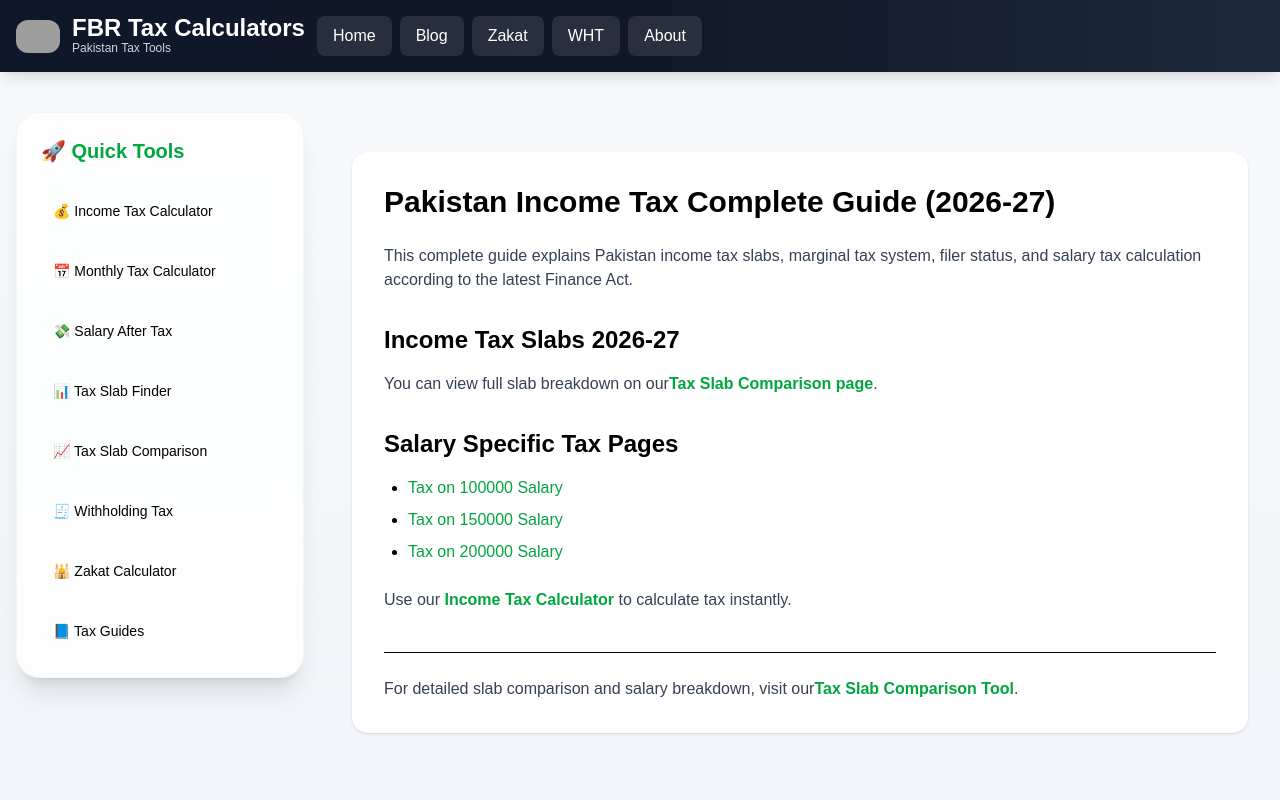
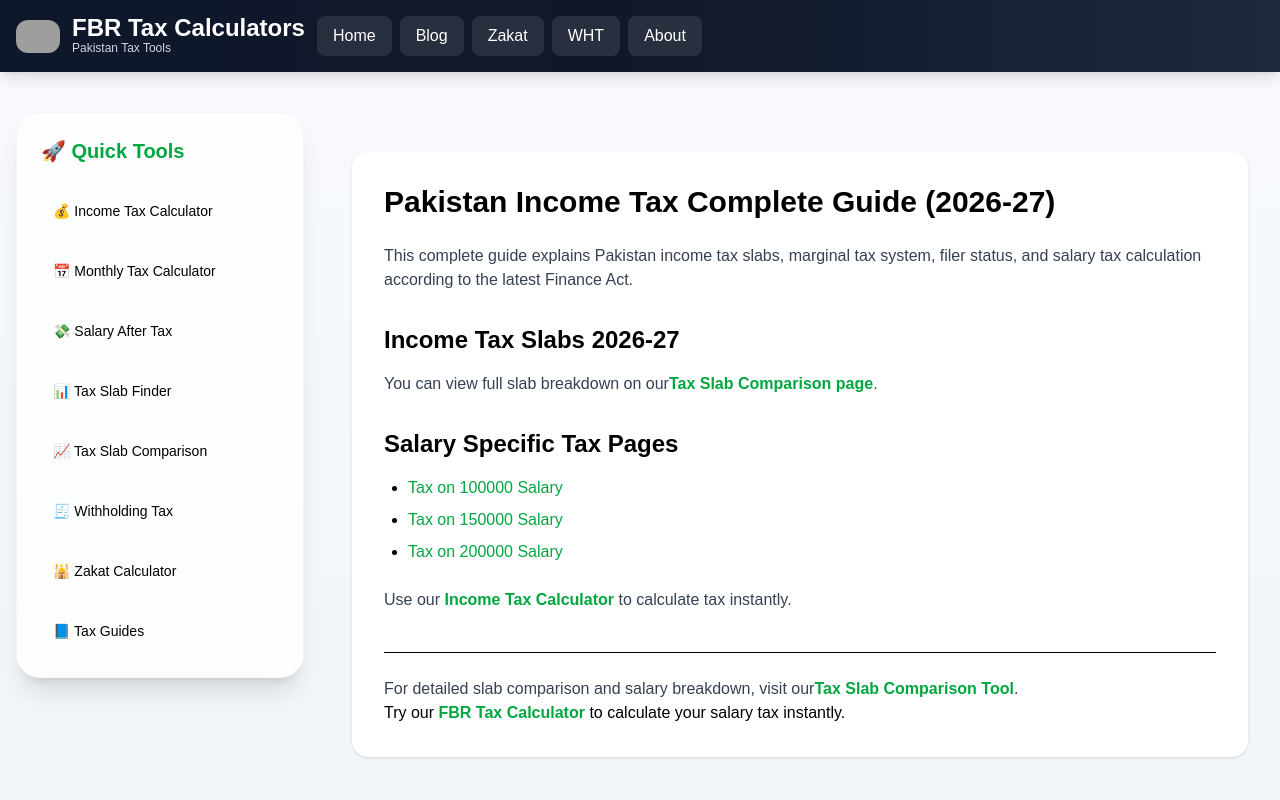
Before and after one commit to muhammadobaid1986/fbrtaxcalculators, a Next.js app: page /blog/pakistan-income-tax-guide in a window 1280 px wide. Shown: the top 800 px of the page. Built offline with nearby package versions, Linux system fonts and the light colour scheme; grey boxes are pictures that could not be loaded.

Commit message:
Optimized homepage for FBR tax calculator keyword

```diff
--- a/app/blog/pakistan-income-tax-guide/page.tsx
+++ b/app/blog/pakistan-income-tax-guide/page.tsx
@@ -51,6 +51,10 @@ export default function Page() {
       Tax Slab Comparison Tool
     </a>.
   </p>
+  <p>
+  Try our <a href="/" className="text-green-600 font-semibold">
+  FBR Tax Calculator</a> to calculate your salary tax instantly.
+</p>
 </div>
     </div>
   );
```
